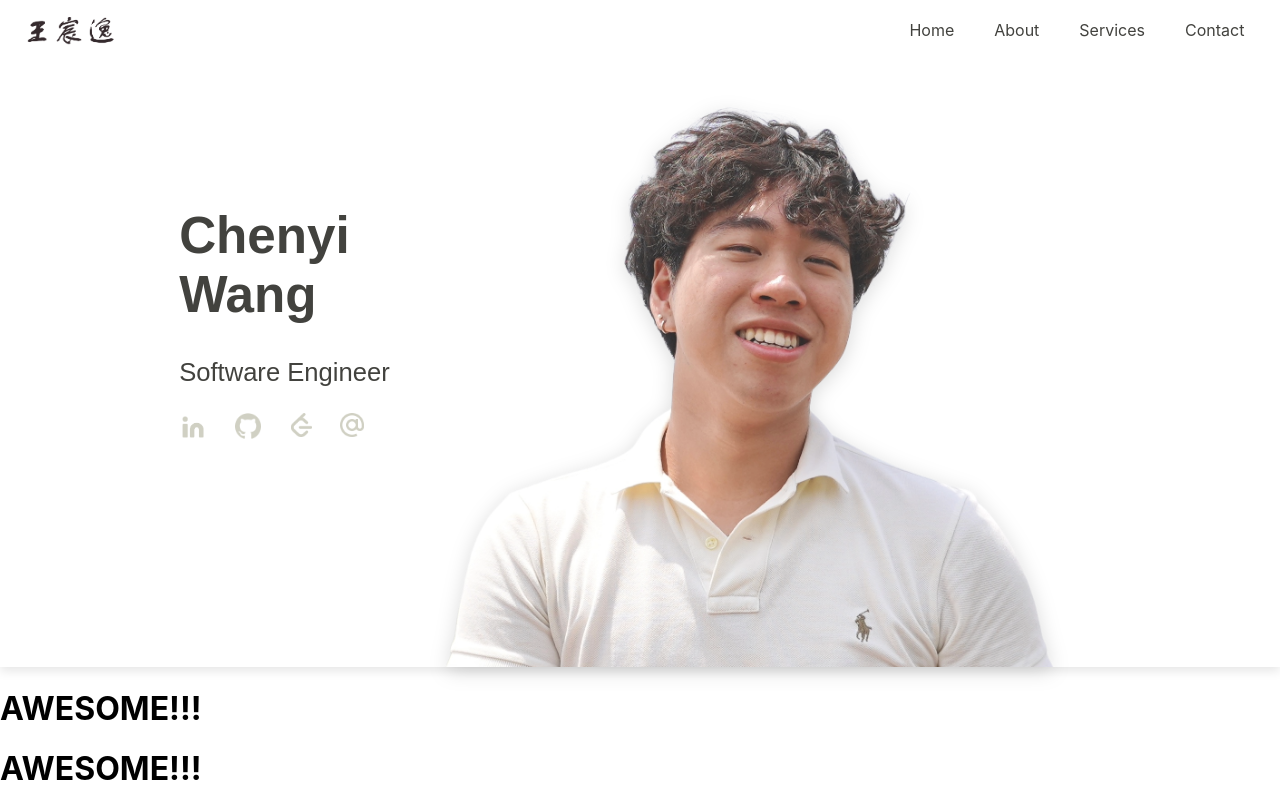
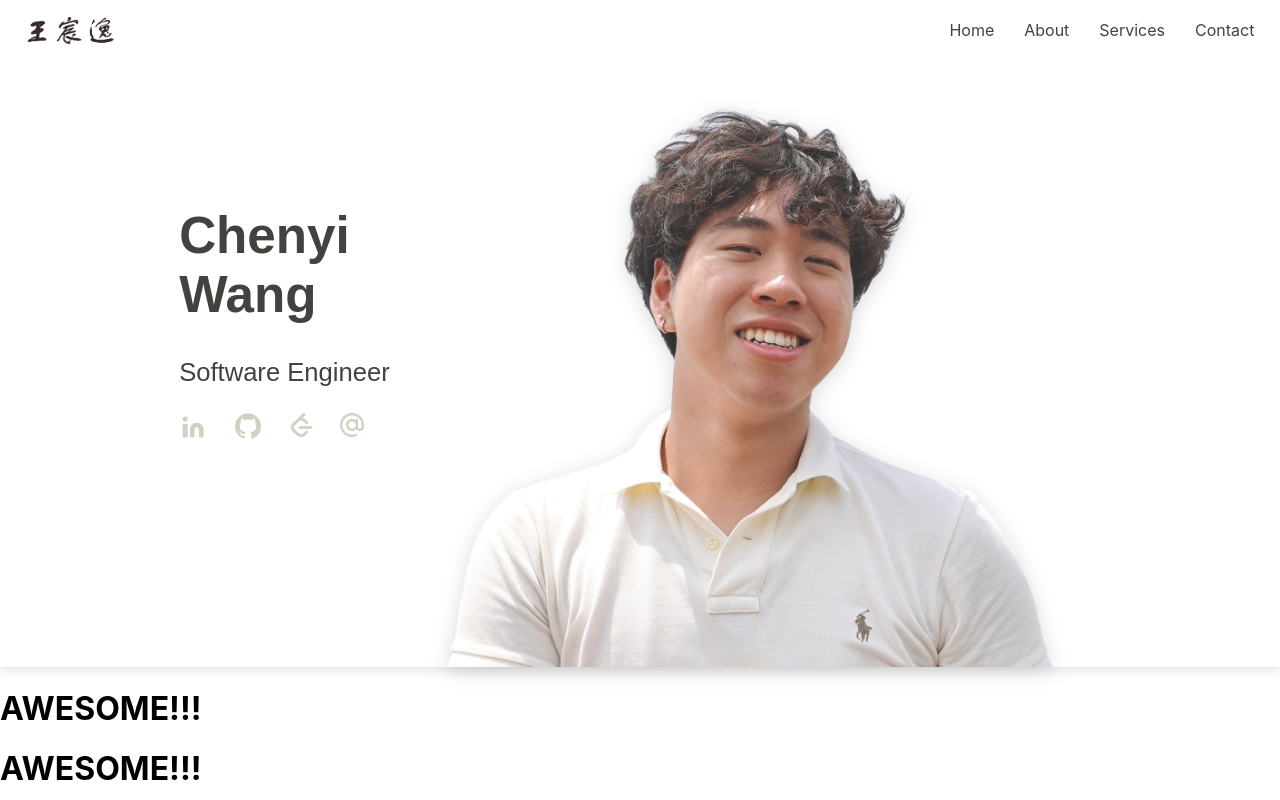
Before and after one commit to chenyiwang24/personal-website, a React (Create React App) app: page / in a window 1280 px wide. Shown: the top 800 px of the page. Built offline with nearby package versions, Linux system fonts and the light colour scheme.

Commit message:
nav bar item margins

```diff
--- a/src/Components/NavBar.css
+++ b/src/Components/NavBar.css
@@ -48,7 +48,7 @@
 }
 
 .nav-item {
-  margin-right: 20px;
+  margin-right: 10px;
 }
 
 .nav-link {
```
